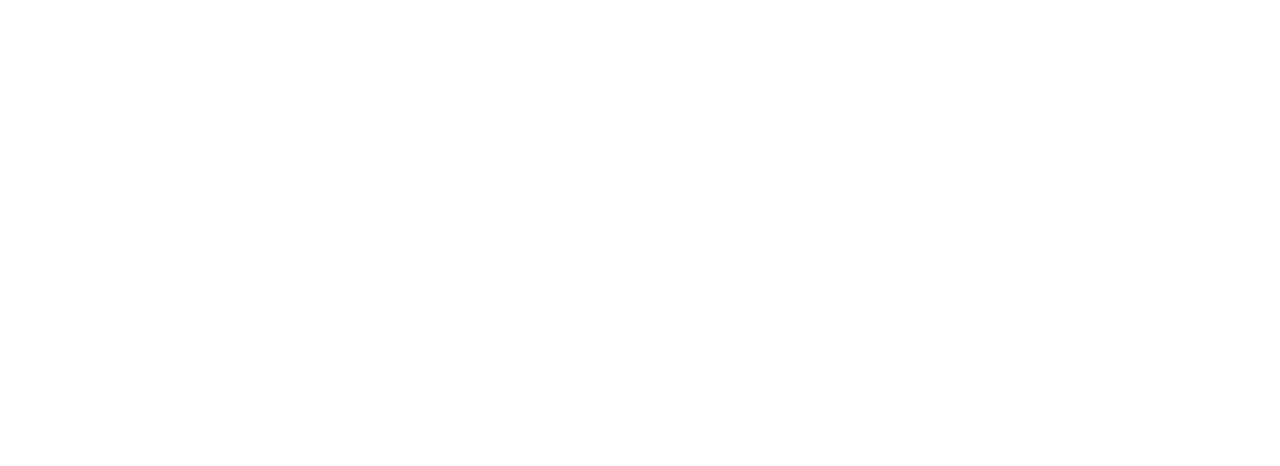
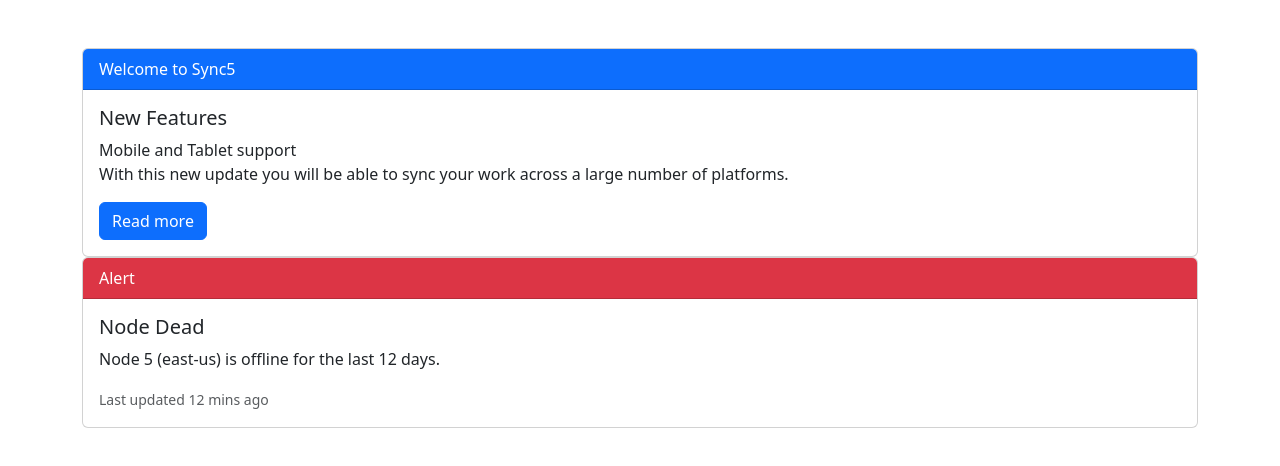
Before and after one commit to acciojob/bootstrap-card-Anmolshivhare, a website: page main.html in a window 1280 px wide. Drawn offline with nearby package versions, Linux system fonts and the light colour scheme.

Commit message:
created a submission

```diff
--- a/main.html
+++ b/main.html
@@ -1,16 +1,44 @@
 <!DOCTYPE html>
+<html lang="en">
+<head>
+  <meta charset="UTF-8">
+  <meta name="viewport" content="width=device-width, initial-scale=1.0">
+  <title>Bootstrap Card Deck Example</title>
+  <!-- Bootstrap CSS -->
+  <link href="https://cdn.jsdelivr.net/npm/bootstrap@5.4.0/dist/css/bootstrap.min.css" rel="stylesheet">
+</head>
+<body>
 
-<html>
+<div class="container mt-5">
+  <div class="card-deck">
+    <!-- Card 1 -->
+    <div class="card">
+      <div class="card-header bg-primary text-white">
+        Welcome to Sync5
+      </div>
+      <div class="card-body">
+        <h5 class="card-title">New Features</h5>
+        <p class="card-text">Mobile and Tablet support<br>
+          With this new update you will be able to sync your work across a large number of platforms.</p>
+        <a href="#" class="btn btn-primary">Read more</a>
+      </div>
+    </div>
 
-<head>
-	<link rel="stylesheet" href="styles.css">
-</head>
+    <!-- Card 2 -->
+    <div class="card">
+      <div class="card-header bg-danger text-white">
+        Alert
+      </div>
+      <div class="card-body">
+        <h5 class="card-title">Node Dead</h5>
+        <p class="card-text">Node 5 (east-us) is offline for the last 12 days.</p>
+        <p class="card-text"><small class="text-muted">Last updated 12 mins ago</small></p>
+      </div>
+    </div>
+  </div>
+</div>
 
-<body>
-	<!-- the entire body must be written by student -->
-    <script type="text/javascript" src="./script.js">
-</script>
-
+<!-- Bootstrap JS Bundle (Popper.js and Bootstrap JS) -->
+<script src="https://cdn.jsdelivr.net/npm/bootstrap@5.4.0/dist/js/bootstrap.bundle.min.js"></script>
 </body>
-
 </html>
```
